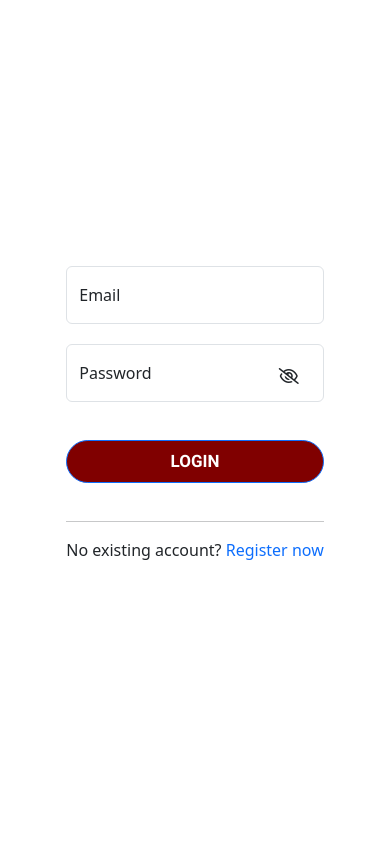
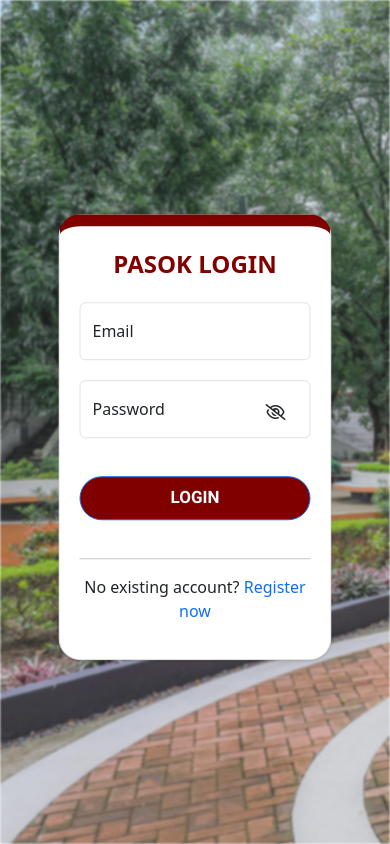
Before and after one commit to stvnmbt/pasok, a Flask app: page /login in a window 390 px wide. Run offline with Flask 3, Linux system fonts and the light colour scheme; parts of the project's set-up code (start-up, migrations or seed data) failed here and were passed over; some libraries are stand-ins or nearby versions.

Commit message:
updated login.html plus with the box

```diff
--- a/src/accounts/views.py
+++ b/src/accounts/views.py
@@ -9,6 +9,7 @@ from src.accounts.token import confirm_token, generate_token
 from src.utils.decorators import logout_required
 from src.utils.email import send_email
 
+import re
 #import base64  # accessing base64 module
 #import os
 import logging
@@ -17,16 +18,18 @@ from .forms import LoginForm, RegisterForm
 logger = logging.getLogger("accounts_bp")
 logger.setLevel(logging.INFO)
 
-import re
-
 accounts_bp = Blueprint("accounts", __name__)
-
 
 @accounts_bp.route("/register", methods=["GET", "POST"])
 @logout_required
 def register():
     form = RegisterForm(request.form)
     if form.validate_on_submit():
+        # Check password complexity
+        if not is_password_complex(form.password.data):
+            flash("Password must meet complexity requirements.", "danger")
+            return render_template("accounts/register.html", form=form)
+
         user = User(
             email=form.email.data,
             password=form.password.data,
@@ -58,6 +61,16 @@ def register():
         return redirect(url_for("accounts.inactive"))
 
     return render_template("accounts/register.html", form=form)
+
+# Helper function to check password complexity
+def is_password_complex(password):
+    # Add your password complexity requirements here
+    return (
+        any(c.islower() for c in password) and
+        any(c.isupper() for c in password) and
+        any(c.isdigit() for c in password) and
+        any(c in "!@#$%^&*()-_=+{};:,<.>/?'" for c in password)
+    )
 
 @accounts_bp.route("/login", methods=["GET", "POST"])
 @logout_required
--- a/src/templates/accounts/login.html
+++ b/src/templates/accounts/login.html
@@ -2,33 +2,86 @@
 
 {% block content %}
 
-<div class="container-fluid" style="padding: 0;">
-  <div class="row g-x" style="margin-right: 0; margin-left: 0;">
+<!DOCTYPE html>
+<html lang="en">
+<head>
+  <meta charset="UTF-8">
+  <meta name="viewport" content="width=device-width, initial-scale=1.0">
+  <link rel="stylesheet" href="..\static\fontawesome\css\all.min.css"> <!-- Replace with the correct path or use a CDN for Font Awesome -->
+  <style>
+body {
+  display: flex;
+  justify-content: center;
+  align-items: center;
+  height: 100vh;
+  margin: 0;
+  overflow: hidden;
+  position: relative;
+}
 
+body::before {
+  content: "";
+  position: fixed;
+  top: 0;
+  left: 0;
+  width: 100%;
+  height: 100%;
+  background-image: url("../static/images/Lagoon.jpg");
+  background-size: cover;
+  filter: blur(0.9px); /* Adjust the blur value as needed */
+  opacity: 0.9; /* Adjust the opacity value (0 to 1) as needed */
+  z-index: -2;
+}
 
-      {% include "accounts/gradient.html" %}
+    .pup-form-container {
+      background: #fff;
 
-      <!-- FORM CONTAINER BEGIN -->
-      {% block form_container %}
-      <div class="col-lg-6 col-md-6 pup-form-container"
-      style=
-        "background: #fff;
-        display: flex;
-        flex-direction: column;
-        align-items: center;
-        justify-content: center;
-        position: relative;">
+      width: 70%; /* Adjust the width as needed */
+      max-width: 369px; /* Set a maximum width if desired */
+      position: absolute;
+      top: 50%;
+      left: 50%;
+      transform: translate(-50%, -50%);
+        -ms-flex: 1 1 auto;
+        flex: 1 1 auto;
+        margin-top: 15px;
+        padding: 1.25rem;
+        border: 0.001px solid rgba(0, 0, 0, 0.16);
+        border-top: 12px solid maroon;
+        border-radius: 22px;
+        box-shadow: rgba(0, 0, 0, 0.16) 0px 1px 2px;
+    }
 
-        <div class="col-lg-9 col-md-12 col-sm-9 col-xs-12 pup-form"
-        style=
-          "display: flex;
-          flex-direction: column;
-          justify-content: center;
-          min-height: 100vh;">
+    .form-floating {
+      position: relative;
+    }
 
-          <form role="form" method="post" action="" >
+    #toggleButton {
+      position: absolute;
+      top: 55%;
+      right: 20px;
+      transform: translateY(-50%);
+      cursor: pointer;
+      width: 25px;
+    }
+
+    .login-header {
+      color: #800000; /* Maroon color */
+      font-size: 24px;
+      font-weight: bold;
+      margin-bottom: 20px;
+      text-align: center;
+    }
+  </style>
+</head>
+<body>
+
+  <div class="pup-form-container">
+    <div class="login-header">PASOK LOGIN</div>
+    <div class="pup-form">
+      <form role="form" method="post" action="">
         {{ form.csrf_token }}
-            <div class="form-floating ">
+        <div class="form-floating">
           {{ form.email(placeholder="email", class="form-control mb-2") }}
           {{ form.email.label }}
           {% if form.email.errors %}
@@ -49,31 +102,18 @@
               </div>
             {% endfor %}
           {% endif %}
-
           <!-- eye i tag -->
           <i class="fa-regular fa-eye-slash" id="toggleButton" onclick="togglePasswordVisibility()"
-                style=
-                  "position: absolute;
-                  top: 55%;
-                  right: 20px;
-                  transform: translateY(-50%);
-                  cursor: pointer;
-                  width: 25px;" >
+          style="position: absolute; top: 55%; right: 20px; transform: translateY(-50%); cursor: pointer; width: 25px;">
           </i>
         </div>
-            <button class="w-100 btn btn-lg btn-primary" type="submit" style="background-color: #800000;
-            border-radius: 40px; margin-top: 30px; font-family: roboto; font-weight: 550; font-size: 17px;
-            margin-bottom: 30px;">LOGIN</button>
-             <hr class="my-2" >
-
+        <button class="w-100 btn btn-lg btn-primary" type="submit" style="background-color: #800000; border-radius: 40px; margin-top: 30px; font-family: roboto; font-weight: 550; font-size: 17px; margin-bottom: 30px;">LOGIN</button>
+        <hr class="my-2">
         <p class="text-center mt-3" style="margin-top: 20px;">No existing account? <a href="{{ url_for('accounts.register') }}">Register now</a></p>
       </form>
-        <div>
     </div>
-      {% endblock %}
-      <!-- FORM CONTAINER END -->
+  </div>
 
-  </div>
   <script>
     function togglePasswordVisibility() {
       var passwordField = document.getElementById("password");
@@ -90,5 +130,7 @@
       }
     }
   </script>
+</body>
+</html>
 
 {% endblock %}
--- a/src/templates/core/student/qrcode.html
+++ b/src/templates/core/student/qrcode.html
@@ -1,7 +1,6 @@
 {% extends "core/student/sidebar.html" %}
 
 {% block body %}
-<div class="box">
     <div class="qr-code-container">
         <h1 class="header-text">QR Code</h1>
         <hr>
@@ -11,7 +10,7 @@
 
         <a href="{{ url_for('core.download_qr_code') }}" class="download-button">Download QR Code</a>
     </div>
-</div>
+
     <style>
 
         .box{
```
Also changed, not shown: src/templates/accounts/register.html (+72 -9 lines), src/templates/core/faculty/sidebar.html (+16 -0 lines), src/templates/core/student/index.html (+1 -13 lines), src/templates/core/student/sidebar.html (+22 -3 lines), src/static/images/Campus.jpg (added), src/static/images/Lagoon.jpg (added), src/static/images/PUP.jpg (added). Lines whose indentation alone changed are shown as unchanged.
